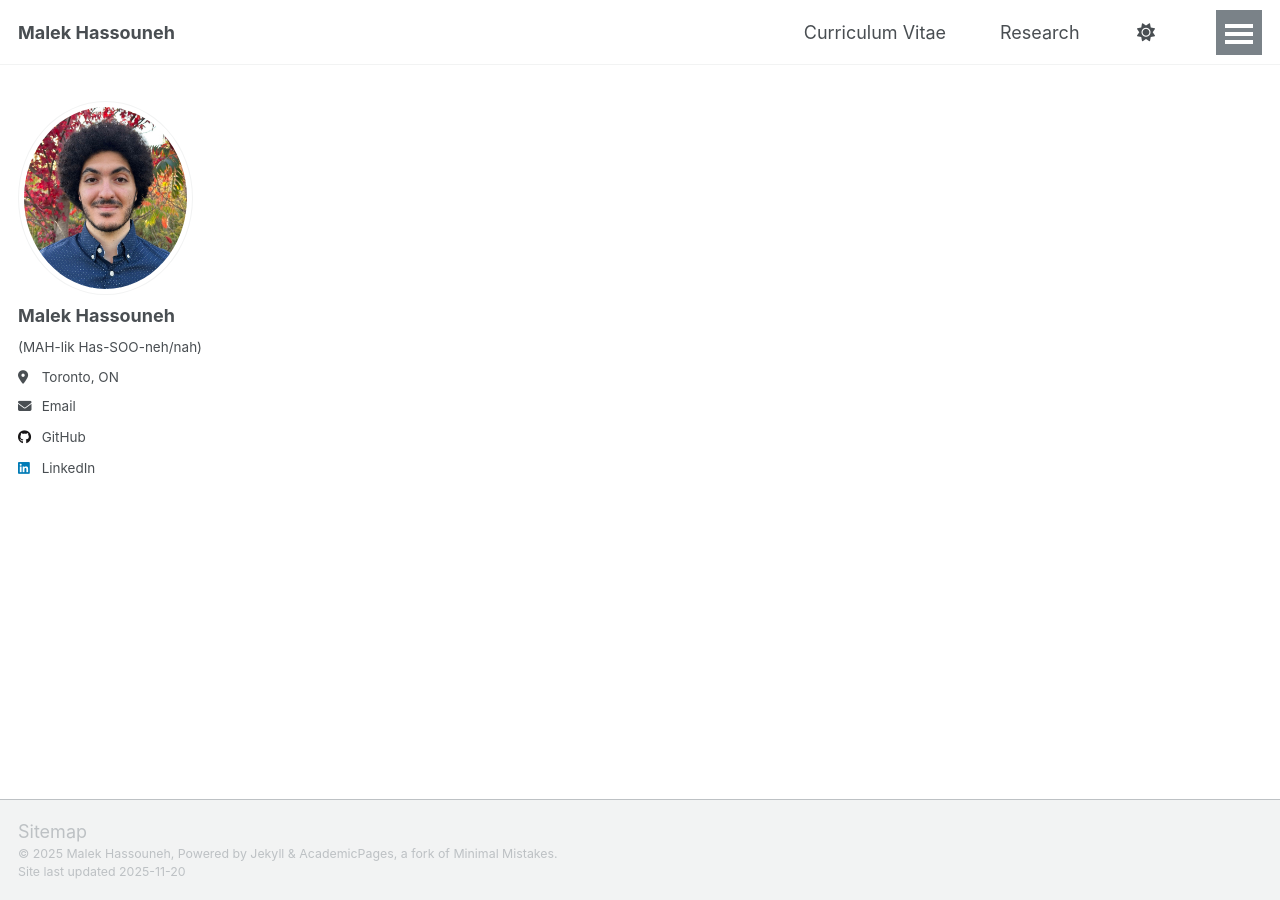
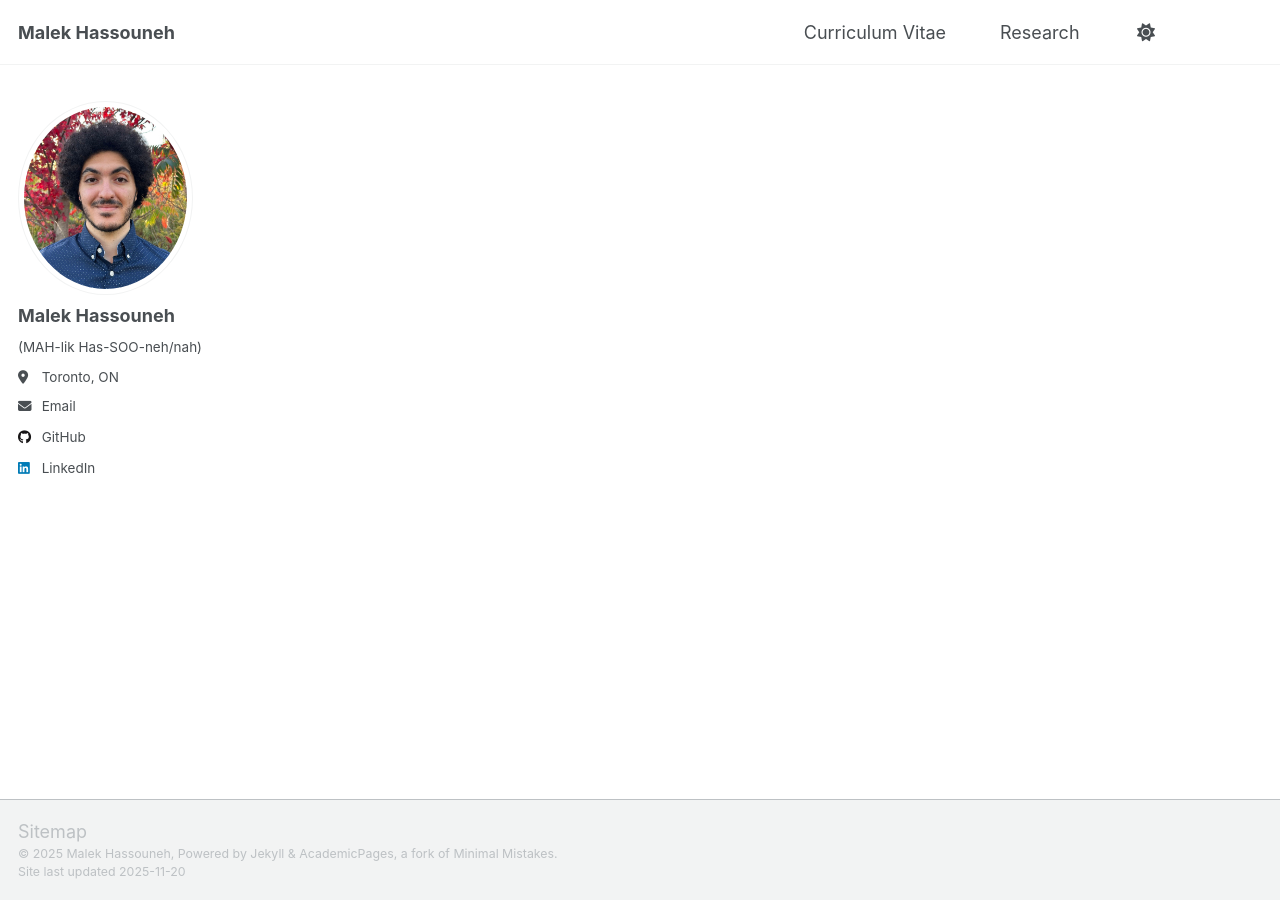
Before and after one commit to malekhassouneh/malekhassouneh.github.io, a Jekyll site: the page built from _pages/about.md, in a window 1280 px wide. Built offline with Jekyll 4.4.1, drawn with Linux system fonts in a browser that asks for light colours; a script that is not in the unit is left out.

Commit message:
Fix overlap hamburger in custom.scss

```diff
--- a/_sass/custom.scss
+++ b/_sass/custom.scss
@@ -1,14 +1,22 @@
-/* ================================
-   Nav: left-aligned name, right-aligned links
-   ================================ */
+/* ========================================================================== */
+/* CUSTOM SITE OVERRIDES */
+/* ========================================================================== */
 
+/* ================================ */
+/* Nav: left-aligned name, right-aligned links, responsive */
+/* ================================ */
+
+/* Desktop layout (>=768px) */
 @media (min-width: 768px) {
+
+  /* Main nav container */
   .greedy-nav {
     display: flex !important;
-    justify-content: space-between; /* ensures first left, rest right */
+    justify-content: space-between;
     align-items: center;
   }
 
+  /* Visible links container */
   .greedy-nav .visible-links {
     display: flex !important;
     flex-wrap: nowrap;
@@ -16,23 +24,23 @@
     width: 100%;
   }
 
-  /* First item (your name) stays left */
+  /* First item (name) stays left */
   .greedy-nav .visible-links li:first-child {
     margin-left: 0 !important;
     font-weight: bold;
   }
 
-  /* Push everything else to the right */
+  /* Push all other items to the right */
   .greedy-nav .visible-links li:first-child + li {
-    margin-left: auto; /* everything after first flushes right */
+    margin-left: auto;
   }
 
-  /* Keep spacing between right items */
+  /* Spacing between right-aligned items */
   .greedy-nav .visible-links li:not(:first-child) + li {
     margin-left: 1rem;
   }
 
-  /* Force hidden-links visible on desktop */
+  /* Include any hidden-links items inline to avoid hamburger */
   .greedy-nav .hidden-links {
     display: flex !important;
     position: static !important;
@@ -48,11 +56,30 @@
     margin-left: 1rem;
     border: none;
   }
+
+  /* Hide hamburger button on desktop */
+  .greedy-nav button {
+    display: none !important;
+  }
 }
 
-/* Mobile fallback */
+/* Mobile layout (<768px) */
 @media (max-width: 767px) {
+  /* Hidden links handled by JS (default Primer) */
   .greedy-nav .hidden-links {
     display: none !important;
   }
+
+  /* Show hamburger button */
+  .greedy-nav button {
+    display: block !important;
+  }
 }
+
+/* ================================ */
+/* Footer: hide Sitemap / Follow */
+/* ================================ */
+footer .sitemap,
+footer .follow {
+  display: none !important;
+}
```
